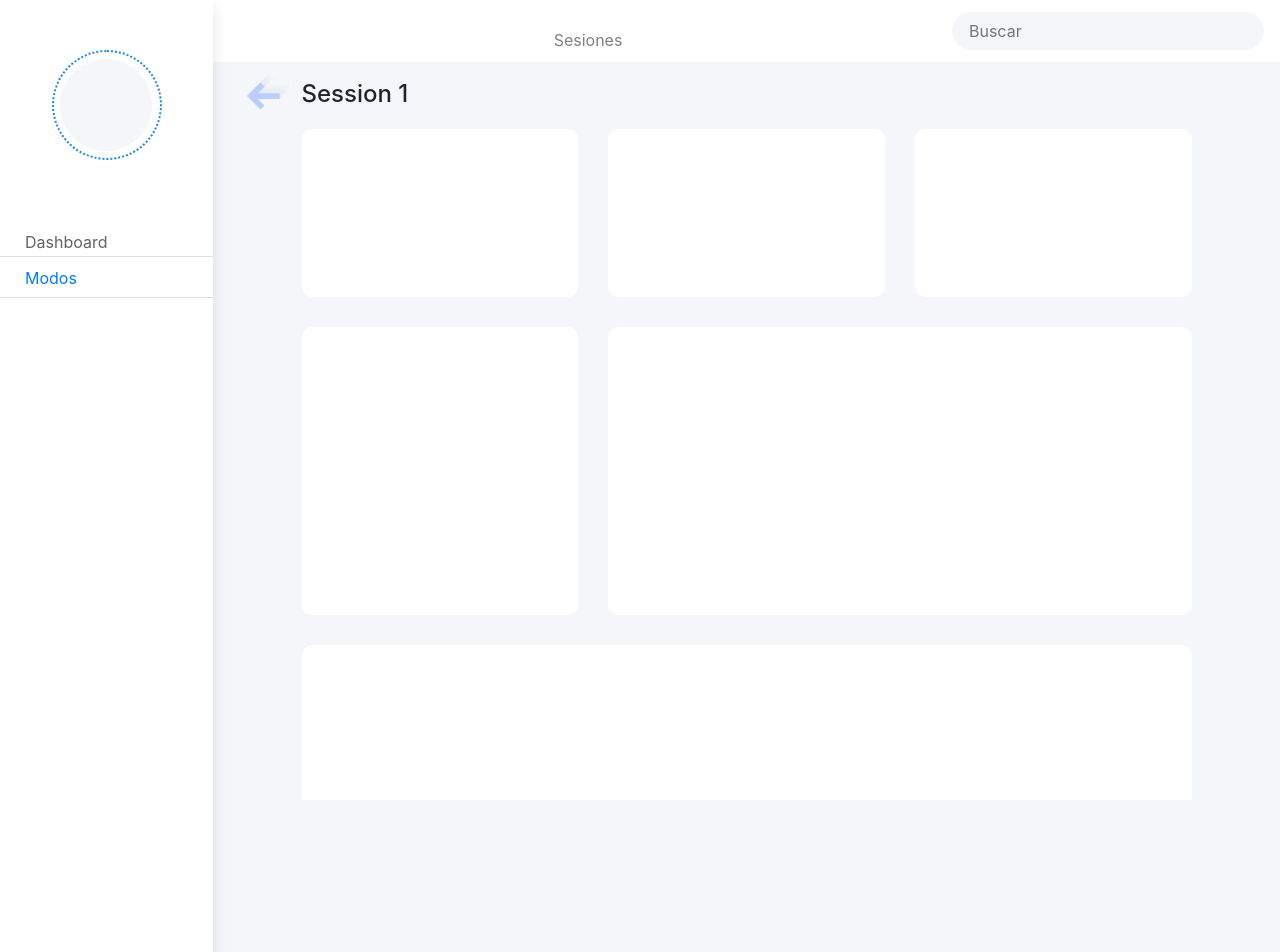
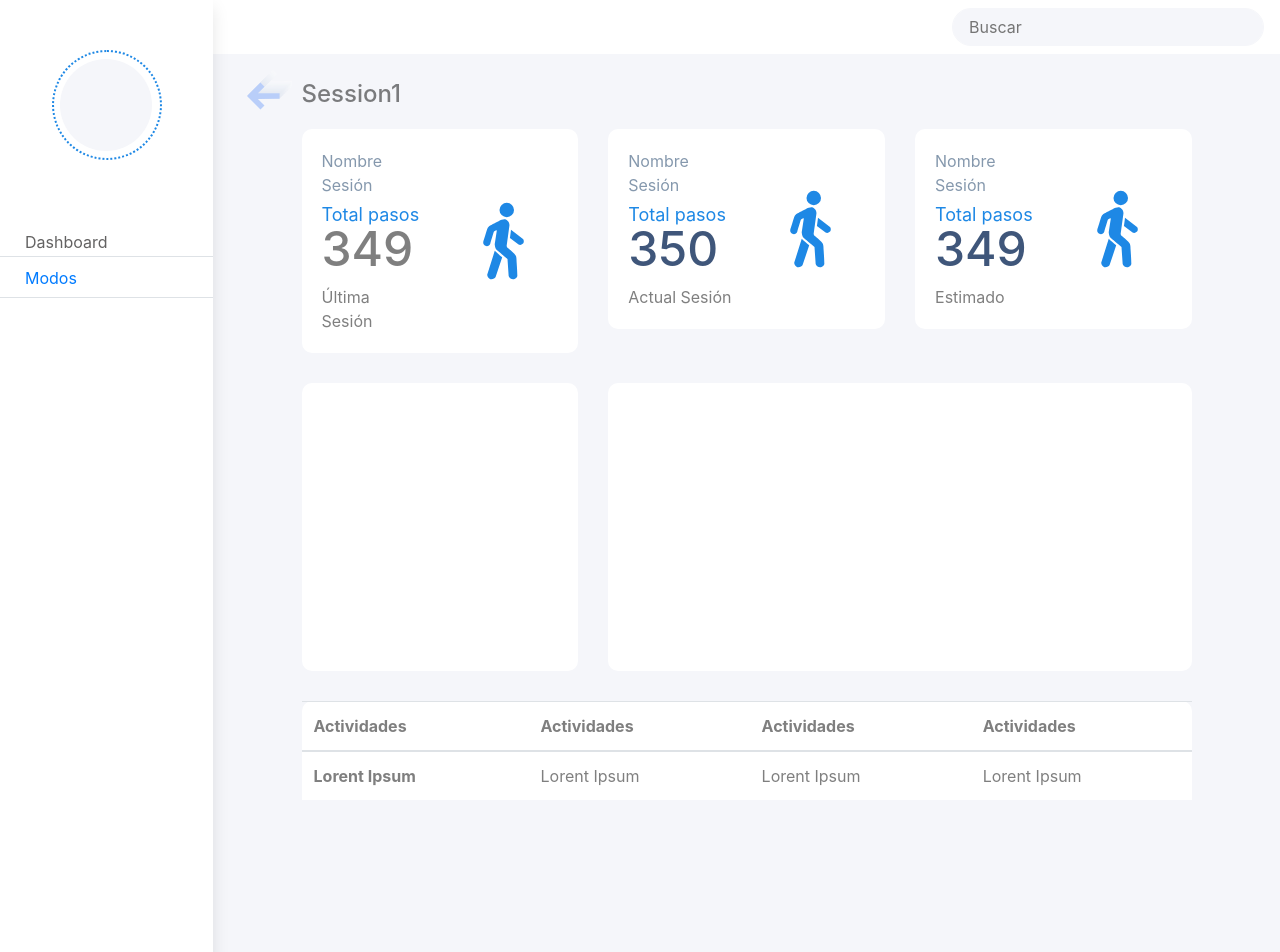
Before and after one commit to helenharnisch/DasboardTrainfes, a React (Create React App) app: page /walkfes/1 in a window 1280 px wide. Shown: the top 952 px of the page. Built offline with nearby package versions, Linux system fonts and the light colour scheme.

Commit message:
componentes

```diff
--- /dev/null
+++ b/src/assets/css/components/Card/CardLastSessionStyle.css
@@ -0,0 +1,5 @@
+
+.img-CardLastSession{
+  max-width: 60%;
+  height: auto;
+}
--- /dev/null
+++ b/src/components/Card/CardLastSession.js
@@ -0,0 +1,38 @@
+import React, { Component } from 'react';
+import IcoWalkfes from '../../assets/img/iconModos/icon-walkfes.svg'
+import '../../assets/css/components/Card/CardSesionStyle.css'
+import '../../assets/css/components/Card/CardLastSessionStyle.css'
+
+
+class CardLastSession extends Component {
+  constructor() {
+    super();
+  }
+
+  render() {
+    const {title,category,activity,name,id} = this.props;
+    return (
+
+
+          <div className="row">
+            <div className="col-md-6">
+              <div className="card-body">
+                <p className="card-title mb-1">{ this.props.title }</p>
+                <p className="card-category m-0">{ this.props.category }</p>
+                <p className="card-activity text-black-50 mb-0">{ this.props.activity }</p>
+                <p className="text-black-50 m-0">{ this.props.name }</p>
+              </div>
+            </div>
+            <div className="col-md-5 d-flex justify-content-center p-0">
+              <img src={IcoWalkfes} className="img-fluid img-CardLastSession" alt="Icon walkfes"></img>
+            </div>
+            <div className="col-md-3 d-flex align-items-end p-0">
+            </div>
+          </div>
+
+
+    )
+  }
+}
+
+export default CardLastSession;
--- /dev/null
+++ b/src/components/Card/CardRealSession.js
@@ -0,0 +1,38 @@
+import React, { Component } from 'react';
+import IcoWalkfes from '../../assets/img/iconModos/icon-walkfes.svg'
+import '../../assets/css/components/Card/CardSesionStyle.css'
+import '../../assets/css/components/Card/CardLastSessionStyle.css'
+
+
+class CardRealSession extends Component {
+  constructor() {
+    super();
+  }
+
+  render() {
+    const {title,category,activity,name,id} = this.props;
+    return (
+
+
+          <div className="row">
+            <div className="col-md-6">
+              <div className="card-body">
+                <p className="card-title mb-1">{ this.props.title }</p>
+                <p className="card-category m-0">{ this.props.category }</p>
+                <p className="card-activity mb-0">{ this.props.activity }</p>
+                <p className="text-black-50 m-0">{ this.props.name }</p>
+              </div>
+            </div>
+            <div className="col-md-5 d-flex justify-content-center p-0">
+              <img src={IcoWalkfes} className="img-fluid img-CardLastSession" alt="Icon walkfes"></img>
+            </div>
+            <div className="col-md-3 d-flex align-items-end p-0">
+            </div>
+          </div>
+
+
+    )
+  }
+}
+
+export default CardRealSession;
--- /dev/null
+++ b/src/components/Card/CardReviewSession.js
@@ -0,0 +1,38 @@
+import React, { Component } from 'react';
+import IcoWalkfes from '../../assets/img/iconModos/icon-walkfes.svg'
+import '../../assets/css/components/Card/CardSesionStyle.css'
+import '../../assets/css/components/Card/CardLastSessionStyle.css'
+
+
+class CardReviewSession extends Component {
+  constructor() {
+    super();
+  }
+
+  render() {
+    const {title,category,activity,name,id} = this.props;
+    return (
+
+
+          <div className="row">
+            <div className="col-md-6">
+              <div className="card-body">
+                <p className="card-title mb-1">{ this.props.title }</p>
+                <p className="card-category m-0">{ this.props.category }</p>
+                <p className="card-activity mb-0">{ this.props.activity }</p>
+                <p className="text-black-50 m-0">{ this.props.name }</p>
+              </div>
+            </div>
+            <div className="col-md-5 d-flex justify-content-center p-0">
+              <img src={IcoWalkfes} className="img-fluid img-CardLastSession" alt="Icon walkfes"></img>
+            </div>
+            <div className="col-md-3 d-flex align-items-end p-0">
+            </div>
+          </div>
+
+
+    )
+  }
+}
+
+export default CardReviewSession;
--- a/src/components/Card/CardTable.js
+++ b/src/components/Card/CardTable.js
@@ -1,11 +1,64 @@
 import React, { Component } from 'react';
-import styles from '../../assets/css/components/CardTable.css'
+import styles from '../../assets/css/components/Card/CardTableStyle.css'
 
 class CardTable extends Component {
   render() {
     return (
 
-      <div></div>
+      <table className="table table-hover">
+        <thead className="text-black-50">
+          <tr>
+            <th scope="col">Actividades</th>
+            <th scope="col">Actividades</th>
+            <th scope="col">Actividades</th>
+            <th scope="col">Actividades</th>
+          </tr>
+        </thead>
+        <tbody className="text-black-50">
+          <tr>
+            <th scope="row">Lorent Ipsum</th>
+            <td>Lorent Ipsum</td>
+            <td>Lorent Ipsum</td>
+            <td>Lorent Ipsum</td>
+          </tr>
+          <tr>
+            <th scope="row">Lorent Ipsum</th>
+            <td>Lorent Ipsum</td>
+            <td>Lorent Ipsum</td>
+            <td>Lorent Ipsum</td>
+          </tr>
+          <tr>
+            <th scope="row">Lorent Ipsum</th>
+            <td>Lorent Ipsum</td>
+            <td>Lorent Ipsum</td>
+            <td>Lorent Ipsum</td>
+          </tr>
+          <tr>
+            <th scope="row">Lorent Ipsum</th>
+            <td>Lorent Ipsum</td>
+            <td>Lorent Ipsum</td>
+            <td>Lorent Ipsum</td>
+          </tr>
+          <tr>
+            <th scope="row">Lorent Ipsum</th>
+            <td>Lorent Ipsum</td>
+            <td>Lorent Ipsum</td>
+            <td>Lorent Ipsum</td>
+          </tr>
+          <tr>
+            <th scope="row">Lorent Ipsum</th>
+            <td>Lorent Ipsum</td>
+            <td>Lorent Ipsum</td>
+            <td>Lorent Ipsum</td>
+          </tr>
+          <tr>
+            <th scope="row">Lorent Ipsum</th>
+            <td>Lorent Ipsum</td>
+            <td>Lorent Ipsum</td>
+            <td>Lorent Ipsum</td>
+          </tr>
+        </tbody>
+      </table>
     )
   }
 }
--- a/src/components/Main.js
+++ b/src/components/Main.js
@@ -4,7 +4,7 @@ const Main = ({title,children}) => (
     <div className="container">
         <div className="row">
             <div className="col-md-12">
-                <h4 style={{margin: '20px 0'}}>{title}</h4>
+                <h4 className="text-black-50" style={{margin: '20px 0'}}>{title}</h4>
             </div>
         </div>
         <div className="row">
--- a/src/components/Navbar.js
+++ b/src/components/Navbar.js
@@ -9,7 +9,7 @@ class Navbar extends Component {
         <a className="navbar-brand col-sm-3 col-md-2 mr-0" href="#"></a>
         <ul className="navbar-nav px-3">
           <li className="nav-item text-nowrap">
-            <a className="nav-link" href="#">{ this.props.titulo }</a>
+            <a className="nav-link" href="#"></a>
           </li>
         </ul>
         <input className="search col-sm-4 col-md-3 px-3" type="text" placeholder="Buscar" aria-label="Buscar"/>
--- a/src/views/dashboard.js
+++ b/src/views/dashboard.js
@@ -3,7 +3,7 @@ import Main from '../components/Main'
 
 const Dashboard = ({ }) => (
     <Main title="Dashboard">
-        <p>Hola mundo</p>
+        <p></p>
     </Main>
 )
 
--- a/src/views/sesionDetails.js
+++ b/src/views/sesionDetails.js
@@ -1,27 +1,32 @@
 import React from "react";
 import Main from '../components/Main'
 import IcoArow from '../assets/img/icon/icon-arow-back.svg'
+import CardLastSession from '../components/Card/CardLastSession.js';
+import CardRealSession from '../components/Card/CardRealSession.js';
+import CardReviewSession from '../components/Card/CardReviewSession.js';
+import CardTable from '../components/Card/CardTable.js';
+import { todos } from '../todos.json';
 
 const SessionDetails = (props) => {
     console.log(props)
     return (
-        <Main title={"Session " + props.match.params.id}>
+        <Main title={"Session" + props.match.params.id}>
             <a style={{ displa: "block", position: 'absolute', top: '70px',left:'-25px' }} onClick={() => props.history.goBack()}><img src={IcoArow} /></a>
             <div className="col-md-12">
                 <div className="row">
                     <div className="col-md-4" style={{marginBottom:20}}>
                         <div className="card-trainfes">
-                            <br /><br /><br /><br /><br /><br /><br />
+                          <CardLastSession title={"Nombre Sesión"} category={"Total pasos"} activity={ 349 } name={ "Última Sesión" } />
                         </div>
                     </div>
                     <div className="col-md-4" style={{marginBottom:20}}>
                         <div className="card-trainfes">
-                            <br /><br /><br /><br /><br /><br /><br />
+                            <CardRealSession title={"Nombre Sesión"} category={"Total pasos"} activity={ 350 } name={ "Actual Sesión" } />
                         </div>
                     </div>
                     <div className="col-md-4" style={{marginBottom:20}}>
                         <div className="card-trainfes">
-                            <br /><br /><br /><br /><br /><br /><br />
+                            <CardReviewSession title={"Nombre Sesión"} category={"Total pasos"} activity={ 349 } name={ "Estimado" } />
                         </div>
                     </div>
                 </div>
@@ -40,7 +45,7 @@ const SessionDetails = (props) => {
                 <div className="row">
                     <div className="col-md-12">
                         <div className="card-trainfes">
-                            <br /><br /><br /><br /><br /><br /><br /><br /><br /><br /><br /><br /><br /><br /><br /><br /><br /><br />
+                            <CardTable/>
                         </div>
                     </div>
                 </div>
--- a/src/views/wallfes.js
+++ b/src/views/wallfes.js
@@ -1,6 +1,7 @@
 import React from "react";
 import Main from '../components/Main'
 import CardSesion from '../components/Card/CardSesion'
+import CardLastSession from '../components/Card/CardLastSession'
 import { todos } from '../todos.json';
 console.log(todos)
 const Other = ({ }) => (
```
